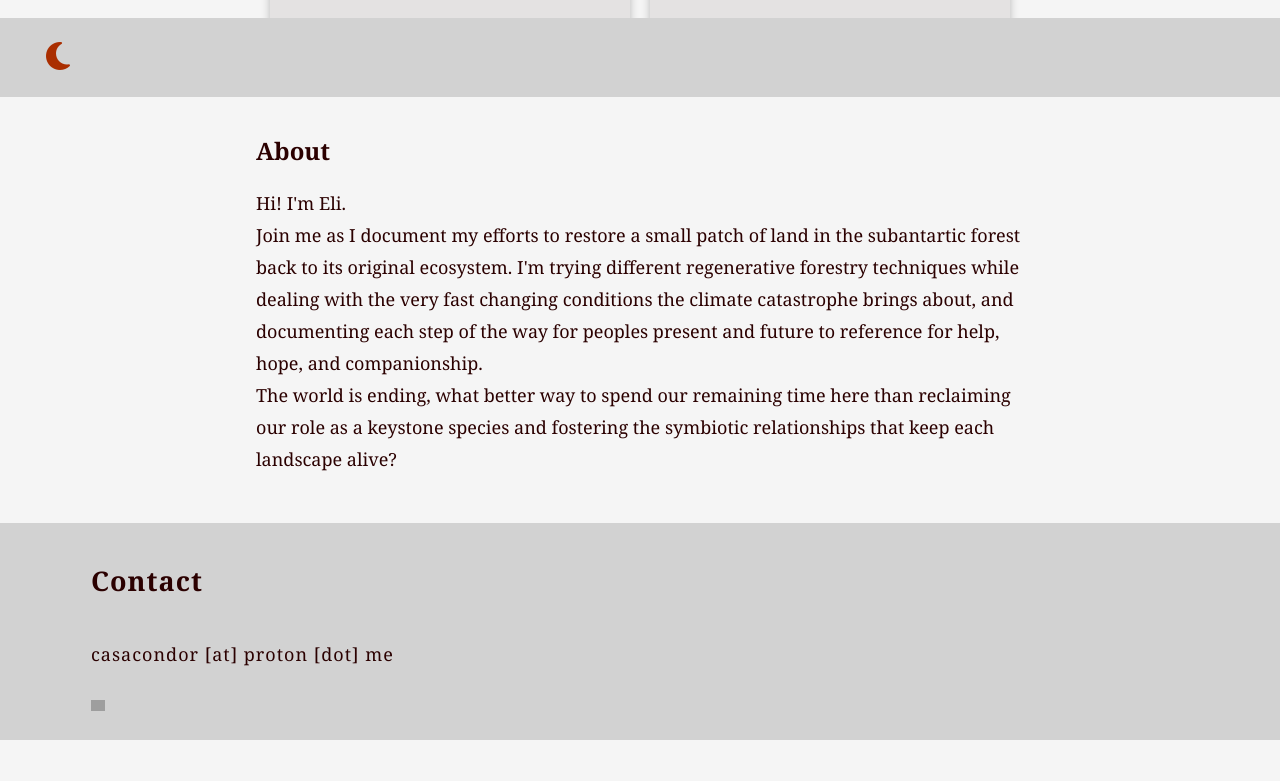
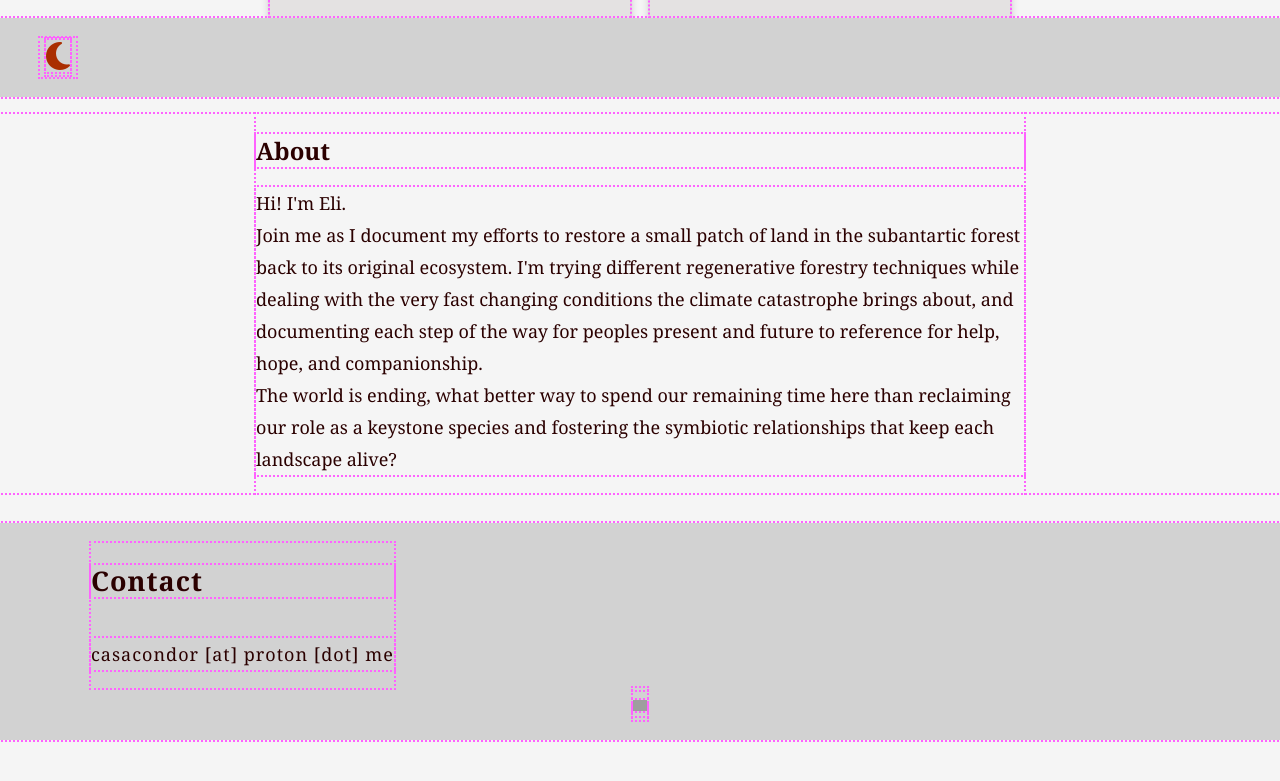
Before and after one commit to er1927/casa-condor-001, a plain HTML site: page public/index.html in a window 1280 px wide. Shown: the part 703-1484 px from the top of the page. Drawn offline with Linux system fonts and the light colour scheme; grey boxes are pictures that could not be loaded.

Commit message:
Adjusted copyright placement-

```diff
--- a/public/assets/styles/style.css
+++ b/public/assets/styles/style.css
@@ -1,7 +1,7 @@
 /* Debugging Outline */
-/* * {
+* {
     outline: 2px dotted rgb(255, 98, 255);
-} */
+}
 
 /* Theme Variables */
 :root {
@@ -242,6 +242,10 @@ h3.blog__card__subtitle {
     line-height: var(--line-height-body);
 }
 
+.footer__contact p {
+    letter-spacing: 1px;
+}
+
 .footer__contact img {
     width:14px;
 }
@@ -265,7 +269,13 @@ h3.blog__card__subtitle {
     font-size: var(--font-size-title);
     color:var(--accent-color-1);
 }
+.copyright {
+    align-self:center;
+}
 
+.copyright img {
+    width:14px;
+}
 /* Icon Styles */
 .icon {
     color: var(--accent-color-1);
--- a/public/index.html
+++ b/public/index.html
@@ -74,16 +74,13 @@
     <footer class="footer" id="contact">
         <div class="footer__contact">
             <h2>Contact</h2>
-              <div>
-                <p>casacondor [at] proton [dot] me</p>
-                <!-- UPDATE  -->
-              <!-- <p><a href="">newsletter</a></p>
-              <p><a href="">donate</a></p> -->
-              <a href="https://creativecommons.org/licenses/by-nc-nd/4.0/?ref=chooser-v1" target="_blank" rel="license noopener noreferrer">
-                <img src="https://mirrors.creativecommons.org/presskit/icons/cc.svg" alt="Creative Commons License" class="cc-icon">
-              </a>
-              </div>
+            <p>casacondor [at] proton [dot] me</p>
         </div>
+        <div class="copyright">
+            <a href="https://creativecommons.org/licenses/by-nc-nd/4.0/?ref=chooser-v1" target="_blank" rel="license noopener noreferrer">
+              <img src="https://mirrors.creativecommons.org/presskit/icons/cc.svg" alt="Creative Commons License" class="cc-icon">
+            </a>
+            </div>
     </footer>
     <nav class="footer__nav">
         <button class="header__toggle-button" id="toggle-theme">
```
